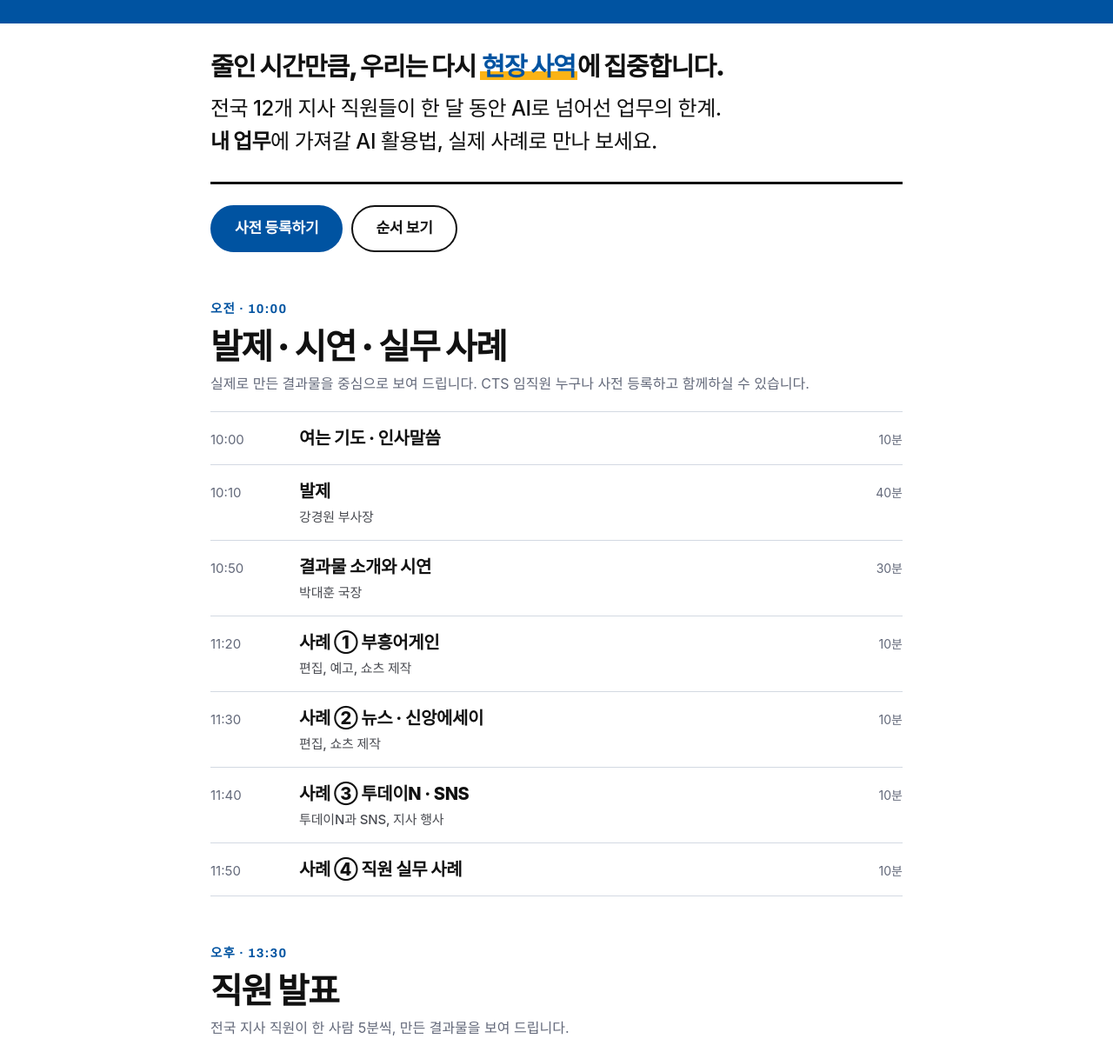
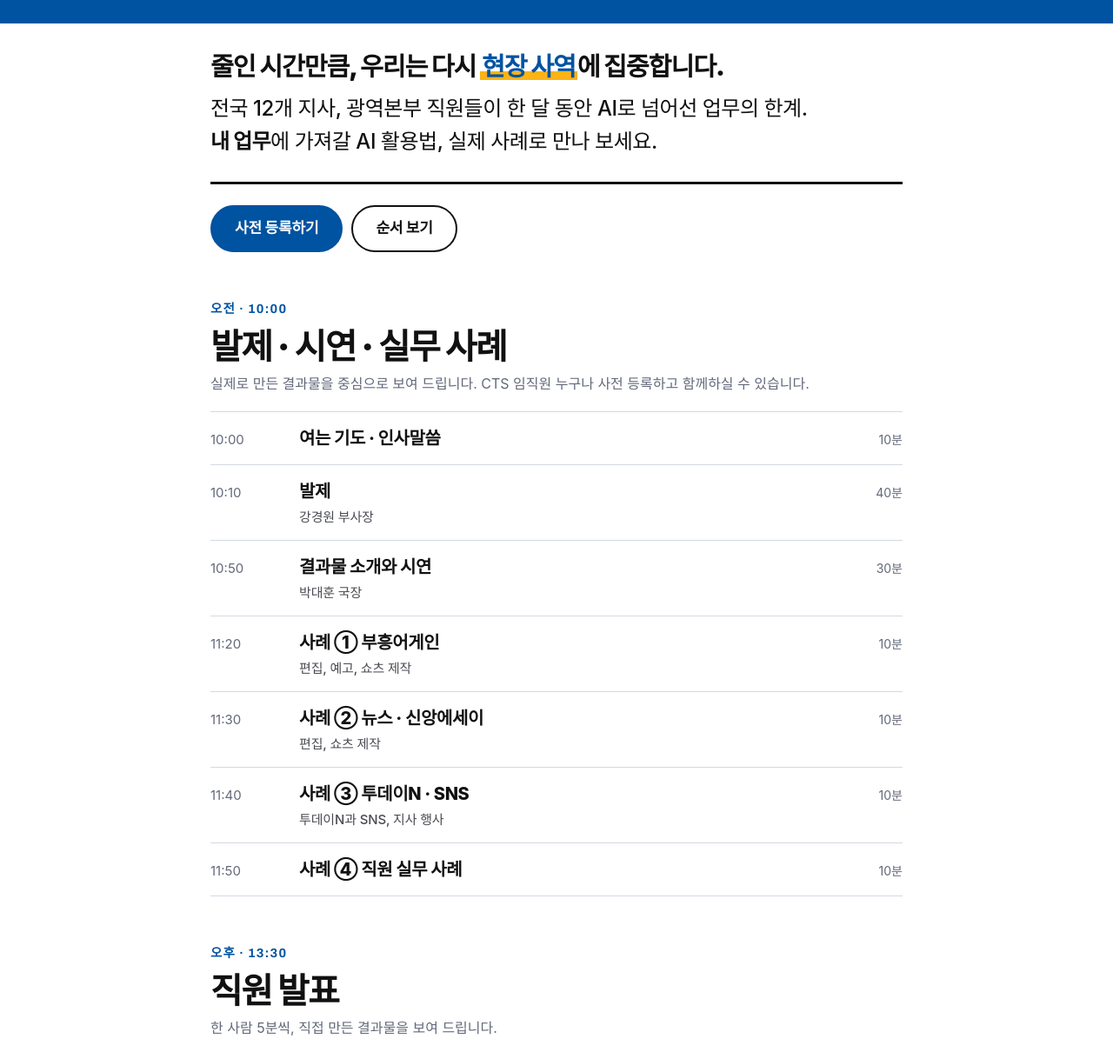
Before and after one commit to bakcine1-boop/beyond-ai-2026, a plain HTML site: page index.html in a window 1280 px wide. Shown: the part 660-1870 px from the top of the page at 87% size. Drawn offline with Linux system fonts and the light colour scheme; a web font is replaced by a local one.

Commit message:
index: 17판 포스터와 문구 맞춤 (광역본부 직원 표현 정확성)

```diff
--- a/index.html
+++ b/index.html
@@ -88,7 +88,7 @@ footer .bdl{color:var(--b);font-weight:700;text-decoration:none;align-self:flex-
 </div></div>
 <div class="wrap">
 <main>
-<p class="lead"><strong>줄인 시간만큼, 우리는 다시 <em>현장 사역</em>에 집중합니다.</strong>전국 12개 지사 직원들이 한 달 동안 AI로 넘어선 업무의 한계.<br><b>내 업무</b>에 가져갈 AI 활용법, 실제 사례로 만나 보세요.</p>
+<p class="lead"><strong>줄인 시간만큼, 우리는 다시 <em>현장 사역</em>에 집중합니다.</strong>전국 12개 지사, 광역본부 직원들이 한 달 동안 AI로 넘어선 업무의 한계.<br><b>내 업무</b>에 가져갈 AI 활용법, 실제 사례로 만나 보세요.</p>
 <div class="cta"><a class="btn blue" href="#rsvp">사전 등록하기</a><a class="btn line" href="#program">순서 보기</a></div>
 
 <section id="program">
@@ -108,7 +108,7 @@ footer .bdl{color:var(--b);font-weight:700;text-decoration:none;align-self:flex-
 <section>
   <span class="k mono">오후 · 13:30</span>
   <h2>직원 발표</h2>
-  <p class="sub">전국 지사 직원이 한 사람 5분씩, 만든 결과물을 보여 드립니다.</p>
+  <p class="sub">한 사람 5분씩, 직접 만든 결과물을 보여 드립니다.</p>
   <ol class="tl">
     <li><time>13:30</time><b>1부 · 업무 혁신<small>지사 업무를 AI로</small></b><em>60분</em></li>
     <li><time>14:45</time><b>2부 · 교회 섬김<small>교회에 필요한 콘텐츠</small></b><em>60분</em></li>
```
